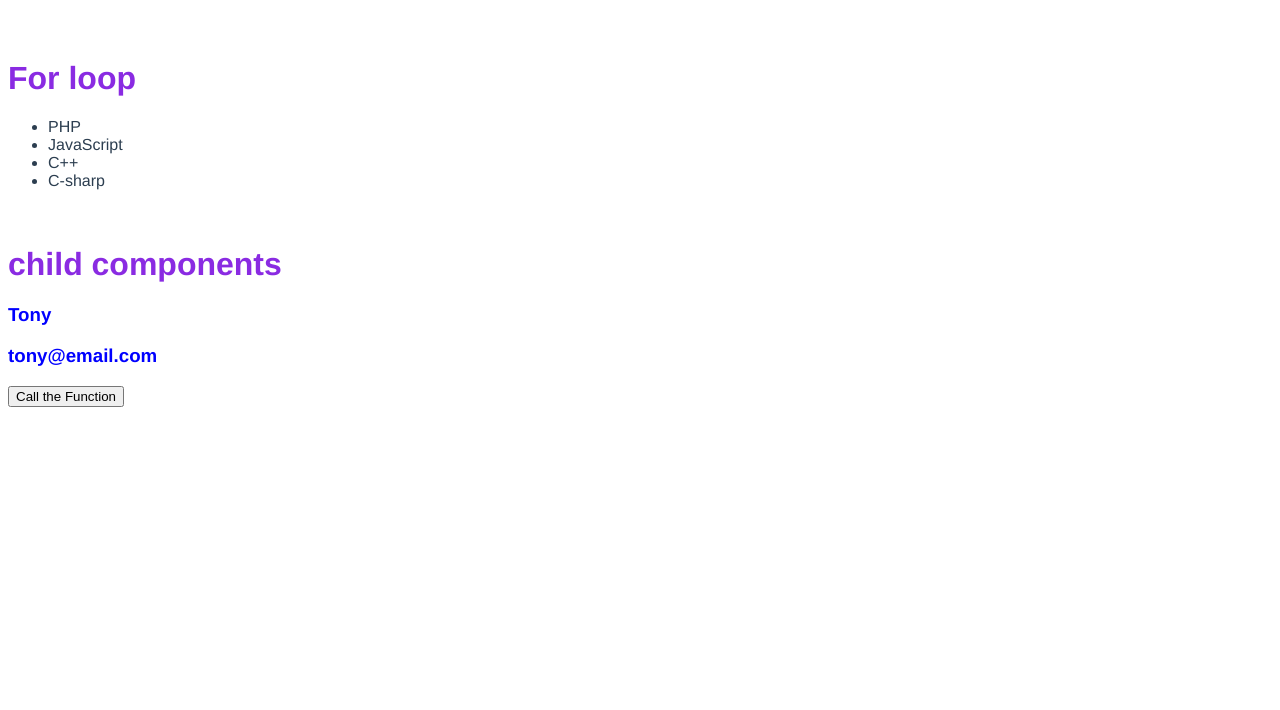
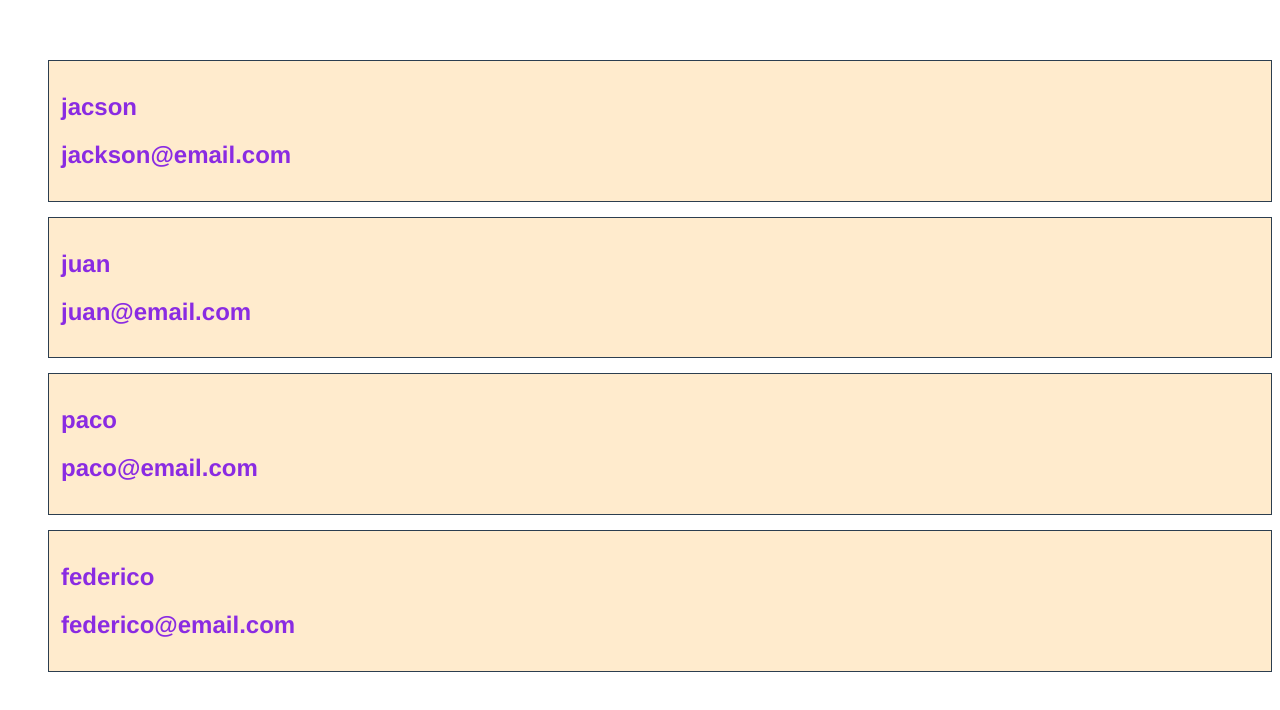
Before and after one commit to AlvaroBernabe/aba-vueTriyng1, a Vue app: page / in a window 1280 px wide. Shown: the top 710 px of the page. Built offline with nearby package versions, Linux system fonts and the light colour scheme.

Commit message:
feat: child components2

```diff
--- a/src/App.vue
+++ b/src/App.vue
@@ -5,7 +5,9 @@
   <Pages /> -->
   <!-- <inputBoxes /> -->
   <!-- <ifElse /> -->
-  <ForLoop />
+  <!-- <ForLoop /> -->
+  <!-- <NewUser /> -->
+  <ChildComponents />
 </template>
 
 <script>
@@ -14,7 +16,9 @@
 // import Pages from './components/pages.vue'
 // import inputBoxes from './components/inputboxes.vue';
 // import ifElse from './components/if-else.vue';
-import ForLoop from './components/For-loop.vue';
+// import ForLoop from './components/For-loop.vue';
+// import NewUser from './components/new-user.vue';
+import ChildComponents from './components/child-components.vue';
 
 export default {
   name: 'App',
@@ -24,8 +28,10 @@ export default {
     // Pages,
     // inputBoxes,
     // ifElse,
-    ForLoop
-  }
+    // ForLoop,
+    // NewUser,
+    ChildComponents,
+}
 }
 </script>
 
--- /dev/null
+++ b/src/components/child-components.vue
@@ -0,0 +1,53 @@
+<template>
+    <ul>
+        <li v-for="item in users" :key="item.name">
+            <NewUser :data="item" />
+        </li>
+    </ul>
+    <!-- <NewUser /> -->
+</template>
+
+<script>
+import NewUser from "./new-user.vue";
+export default {
+    name: "child-components",
+    props: {
+        name: String,
+        user: Object,
+        getData: Function
+    },
+    data() {
+        return {
+            users: [
+                {
+                    name: "jacson",
+                    email: "jackson@email.com",
+                },
+                {
+                    name: "juan",
+                    email: "juan@email.com",
+                },
+                {
+                    name: "paco",
+                    email: "paco@email.com",
+                },
+                {
+                    name: "federico",
+                    email: "federico@email.com",
+                },
+            ]
+        }
+    },
+    components: { NewUser }, // Use PascalCase here as well
+};
+</script>
+
+<style>
+h1 {
+    color: red;
+}
+h3 {
+    color: blue;
+    font-weight: bold;
+}
+</style>
--- a/src/components/child.vue
+++ /dev/null
@@ -1,29 +0,0 @@
-<template>
-    <h1>child components</h1>
-    <h3>{{ name }}</h3>
-    <h3>{{ user }}</h3>
-    <button v-on:click="getData()">
-        Call the Function
-    </button>
-</template>
-
-<script>
-export default {
-    name: "child-components",
-    props: {
-        name: String,
-        user: Object,
-        getData: Function
-    },
-};
-</script>
-
-<style>
-h1 {
-    color: red;
-}
-h3 {
-    color: blue;
-    font-weight: bold;
-}
-</style>
--- /dev/null
+++ b/src/components/new-user.vue
@@ -0,0 +1,32 @@
+<template>
+    <!-- <h2>New user component</h2> -->
+    <div class="usercomponent">
+        <h2> {{ data.name }}</h2>
+        <h2> {{ data.email }}</h2>
+    </div>
+</template>
+
+<script>
+export default {
+    name: "NewUser",
+    props:{
+        data: Object,
+    },
+};
+</script>
+
+<style>
+h2 {
+    color: blueviolet;
+    font-weight: bold;
+}
+*{
+    list-style-type: none;
+}
+.usercomponent {
+    padding: 12px;
+    margin-bottom: 15px;
+    border: 1px solid;
+    background-color: blanchedalmond;
+}
+</style>
```
